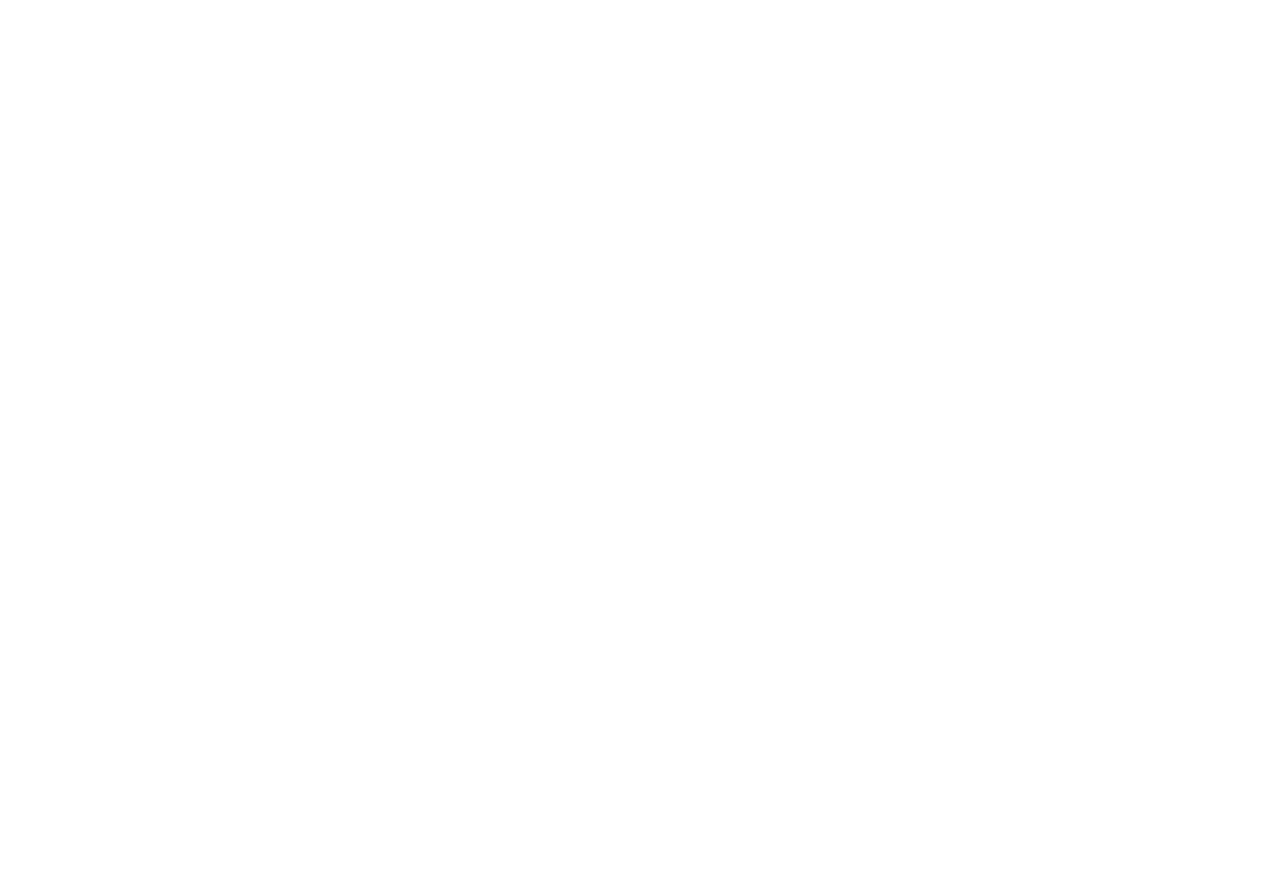
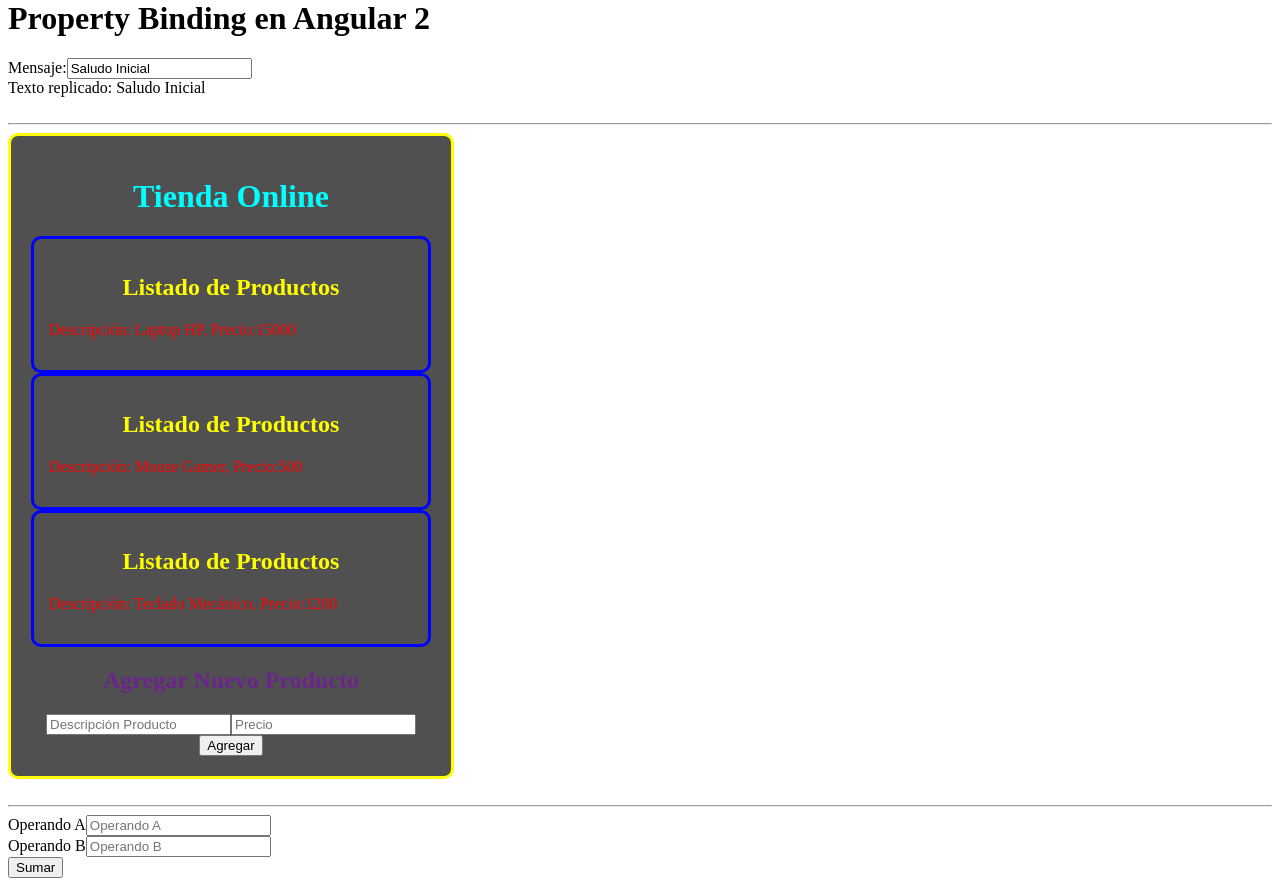
Before and after one commit to vegatona/act5-u2, an Angular app: page / in a window 1280 px wide. Shown: the part 655-1541 px from the top of the page. Before the commit the page ends 800 px from the top, so only its background shows below. Built offline with nearby package versions, Linux system fonts and the light colour scheme.

Commit message:
Descripción de los cambios realizados

```diff
--- a/src/app/app.component.html
+++ b/src/app/app.component.html
@@ -1,11 +1,11 @@
-<!--<div class="container">
+<div class="container">
     <h1 class="text-center">{{ title }}</h1>
     <button (click)="toggleDarkMode()">Cambiar de Modo</button>
-    </div>
-    <br><app-tarjeta-producto></app-tarjeta-producto>
-<app-componente-padre></app-componente-padre>
-<app-replicador></app-replicador>
-<br>
-<app-replicador2></app-replicador2>
-<app-calculadora></app-calculadora>-->
-<app-listado-producto></app-listado-producto>
+</div><hr>
+<br><app-tarjeta-producto></app-tarjeta-producto><hr>
+<br><app-componente-padre></app-componente-padre><hr>
+<br><app-replicador></app-replicador>
+<br><hr>
+<app-replicador2></app-replicador2><br><hr>
+<app-listado-producto></app-listado-producto><br><hr>
+<app-calculadora></app-calculadora>
--- a/src/app/app.component.ts
+++ b/src/app/app.component.ts
@@ -10,7 +10,10 @@ import { ListadoProductoComponent } from './listado-producto/listado-producto.co
 @Component({
   selector: 'app-root',
   standalone: true,
-  imports: [RouterOutlet,ListadoProductoComponent],
+  imports: [RouterOutlet,CalculadoraComponent,TarjetaProductoComponent,
+    ComponentePadreComponent,ReplicadorComponent,Replicador2Component,
+    ListadoProductoComponent
+  ],
   templateUrl: './app.component.html',
   styleUrl: './app.component.css'
 })
--- a/src/app/calculadora/calculadora.component.html
+++ b/src/app/calculadora/calculadora.component.html
@@ -1,17 +1,8 @@
-<div class="container text-center mt-5 p-4 bg-dark text-light rounded">
-    <h1 class="text-warning">Aplicación Calculadora</h1>
-
-    <div class="mb-3">
-      <label class="form-label">Operador A</label>
-      <input type="number" [(ngModel)]="numero1" class="form-control w-25 mx-auto text-center">
-    </div>
-
-    <div class="mb-3">
-      <label class="form-label">Operador B</label>
-      <input type="number" [(ngModel)]="numero2" class="form-control w-25 mx-auto text-center">
-    </div>
-
-    <button (click)="sumar()" class="btn btn-primary">Sumar</button>
-
-    <h3 class="mt-3">Resultado: {{ resultado }}</h3>
+<div class="container mt-5">
+	<div class="d-flex justify-content-center">
+		<div class="w-25">
+			<app-formulario (resultadoSuma)="procesarResultado($event)" />
+			<app-resultado [resultadoHijo]="resultadoPadre"/>
+		</div>
+	</div>
 </div>
--- a/src/app/calculadora/calculadora.component.ts
+++ b/src/app/calculadora/calculadora.component.ts
@@ -1,20 +1,19 @@
 import { CommonModule } from '@angular/common';
 import { Component } from '@angular/core';
 import { FormsModule } from '@angular/forms';
+import { FormularioComponent } from "./formulario/formulario.component";
+import { ResultadoComponent } from "./resultado/resultado.component";
 
 @Component({
   selector: 'app-calculadora',
   standalone: true,
-  imports: [CommonModule, FormsModule],
+  imports: [CommonModule, FormsModule, FormularioComponent, ResultadoComponent],
   templateUrl: './calculadora.component.html',
   styleUrl: './calculadora.component.css'
 })
 export class CalculadoraComponent {
-  numero1: number = 0;
-  numero2: number = 0;
-  resultado: number | null = null;
-
-  sumar(): void {
-    this.resultado = this.numero1 + this.numero2;
-  }
+  resultadoPadre: number | null = null;
+	procesarResultado(resultado: number) {
+		this.resultadoPadre = resultado;
+	}
 }
--- /dev/null
+++ b/src/app/calculadora/formulario/formulario.component.html
@@ -0,0 +1,11 @@
+<div class="mb-3 d-flex align-items-center">
+    <label for="operandoA" class="form-label me-2 text-nowrap">Operando A</label>
+    <input type="number" id="operandoA" class="form-control text-center"
+    [(ngModel)]="operandoA" placeholder="Operando A">
+</div>
+<div class="mb-3 d-flex align-items-center">
+    <label for="operandoB" class="form-label me-2 text-nowrap">Operando B</label>
+    <input type="number" id="operandoB" class="form-control text-center"
+    [(ngModel)]="operandoB" placeholder="Operando B">
+</div>
+<button class="btn btn-primary mb-3 w-100" (click)="sumar()">Sumar</button>
--- /dev/null
+++ b/src/app/calculadora/formulario/formulario.component.ts
@@ -0,0 +1,26 @@
+import { Component, EventEmitter, Output } from '@angular/core';
+import { FormsModule } from '@angular/forms';
+
+@Component({
+  selector: 'app-formulario',
+  standalone: true,
+  imports: [FormsModule],
+  templateUrl: './formulario.component.html',
+  styleUrl: './formulario.component.css'
+  })
+  export class FormularioComponent {
+    operandoA: number | null = null;
+    operandoB: number | null = null;
+    @Output() resultadoSuma = new EventEmitter<number>();
+
+    sumar(): void {
+
+    if(this.operandoA && this.operandoB){
+      const resultado = this.operandoA + this.operandoB;
+      this.resultadoSuma.emit(resultado);
+    }
+    else{
+      console.log("Deben introducir valores correctos")
+    }
+  }
+}
--- /dev/null
+++ b/src/app/calculadora/resultado/resultado.component.html
@@ -0,0 +1 @@
+@if (resultadoHijo !== null) { <p class="text-center">Resultado: {{ resultadoHijo }}</p> }
```
Also changed, not shown: src/app/calculadora/resultado/resultado.component.ts (added, +13 -0 lines), src/app/calculadora/formulario/formulario.component.css (added), src/app/calculadora/resultado/resultado.component.css (added).
